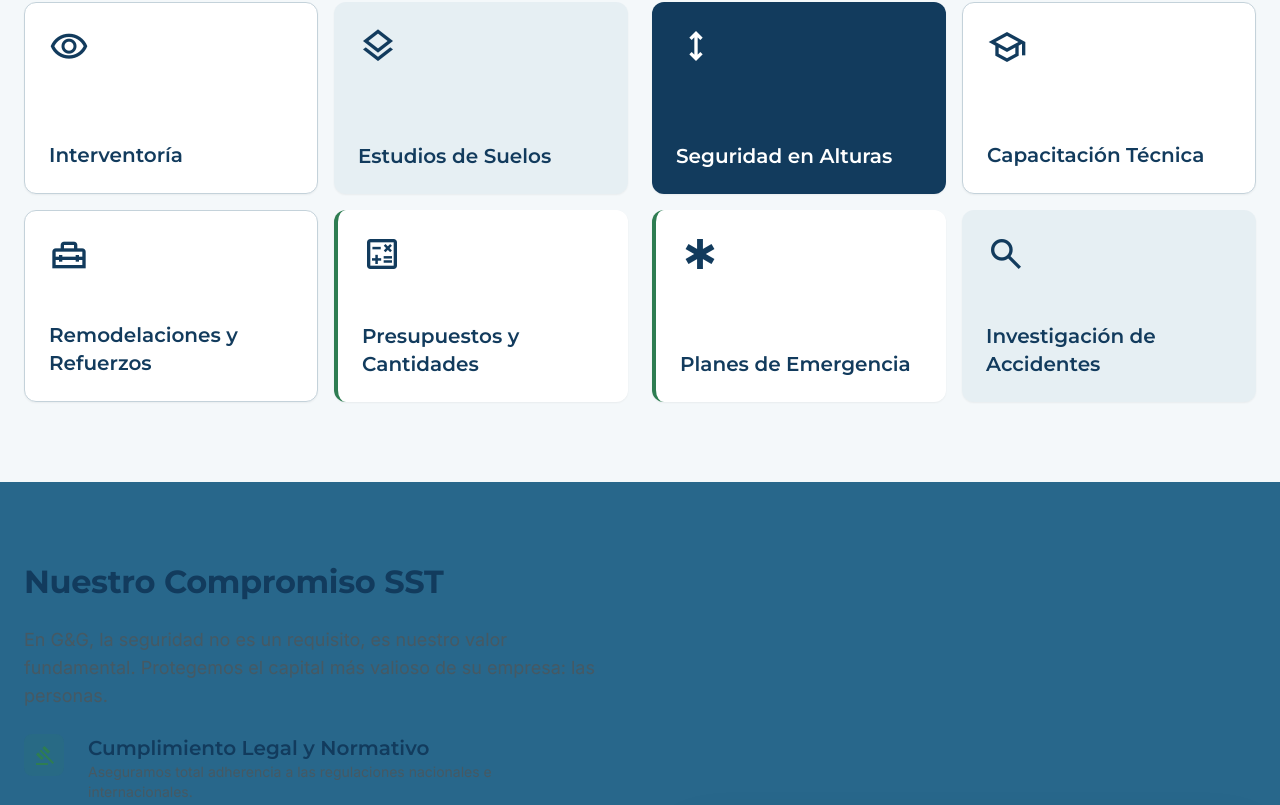
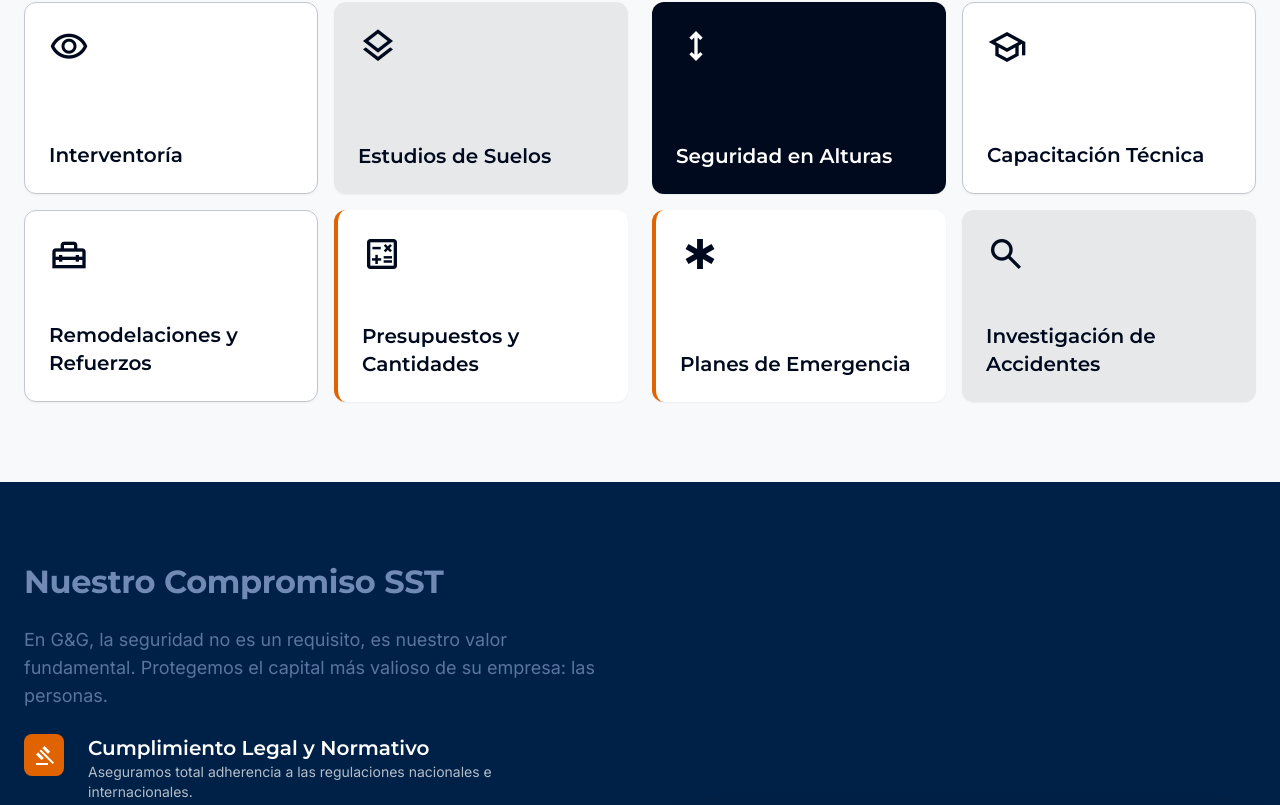
Before and after one commit to yesidco2/GyG-Construcciones-S.A.S-Frontend-, a React (Vite) app: page / in a window 1280 px wide. Shown: the part 1584-2389 px from the top of the page. Built offline with nearby package versions, Linux system fonts and the light colour scheme; no server answers; grey boxes are pictures that could not be loaded; the HTML template or start-up script is replaced by a standard one.

Commit message:
fix: restauracion de colores

```diff
--- a/src/components/Commitment.jsx
+++ b/src/components/Commitment.jsx
@@ -21,14 +21,14 @@ import LeadMagnet from './LeadMagnet';
 function CommitmentItem({ icon, title, description }) {
   return (
     <div className="flex items-start gap-md">
-      <div className="bg-safety-green/10 p-xs rounded-lg shrink-0">
-        <span className="material-symbols-outlined text-safety-green" style={{ fontVariationSettings: "'FILL' 1" }}>
+      <div className="bg-industrial-orange p-xs rounded-lg shrink-0">
+        <span className="material-symbols-outlined text-white" style={{ fontVariationSettings: "'FILL' 1" }}>
           {icon}
         </span>
       </div>
       <div>
-        <h4 className="font-headline-sm text-headline-sm text-primary">{title}</h4>
-        <p className="font-body-sm text-body-sm text-on-surface-variant">{description}</p>
+        <h4 className="font-headline-sm text-headline-sm text-white">{title}</h4>
+        <p className="font-body-sm text-body-sm text-white/70">{description}</p>
       </div>
     </div>
   );
@@ -40,9 +40,9 @@ export default function Commitment() {
       <div className="max-w-container-max mx-auto px-md">
         <div className="grid grid-cols-1 md:grid-cols-2 gap-xl items-center">
           <div>
-            <h2 className="font-headline-lg text-headline-lg mb-md text-primary">Nuestro Compromiso SST</h2>
+            <h2 className="font-headline-lg text-headline-lg mb-md text-on-primary-container">Nuestro Compromiso SST</h2>
             <div className="space-y-md">
-              <p className="font-body-lg text-body-lg text-on-surface-variant">
+              <p className="font-body-lg text-body-lg text-on-primary-container/80">
                 En G&G, la seguridad no es un requisito, es nuestro valor fundamental. Protegemos el capital más valioso de su empresa: las personas.
               </p>
               <div className="space-y-md">
@@ -53,7 +53,7 @@ export default function Commitment() {
               <div className="mt-lg">
                 <button
                   type="button"
-                  className="bg-primary px-lg py-sm rounded-lg font-headline-sm text-headline-sm text-white text-center hover:bg-primary-container transition-all"
+                  className="bg-white/10 backdrop-blur-md border-2 border-white/20 text-white px-lg py-sm rounded-lg font-headline-sm text-headline-sm text-center hover:bg-white/20 transition-all"
                   onClick={() => {
                     const target = document.getElementById('contacto');
                     if (target) {
@@ -66,24 +66,24 @@ export default function Commitment() {
               </div>
 
               {/* Lead Magnet - Descargable EPP */}
-              <div className="mt-xl pt-xl border-t border-primary/15">
-                <h3 className="font-headline-sm text-headline-sm text-primary mb-md">Recurso Gratuito</h3>
+              <div className="mt-xl pt-xl border-t border-white/20">
+                <h3 className="font-headline-sm text-headline-sm text-on-primary-container mb-md">Recurso Gratuito</h3>
                 <LeadMagnet />
               </div>
             </div>
           </div>
           <div className="relative">
-            <div className="aspect-square bg-primary-container/10 rounded-3xl overflow-hidden shadow-2xl relative">
+            <div className="aspect-square bg-industrial-orange/10 rounded-3xl overflow-hidden shadow-2xl relative">
               <img
                 alt="SST Excellence"
-                className="w-full h-full object-cover grayscale opacity-70 hover:grayscale-0 transition-all duration-700"
+                className="w-full h-full object-cover grayscale opacity-50 hover:grayscale-0 transition-all duration-700"
                 data-alt="A professional heavy equipment operator at a high-tech construction site wearing bright orange safety gear and a white hard hat. The scene is illuminated by the golden hour sunlight, highlighting dust particles in the air for a dramatic, industrial atmosphere. The photograph captures the precision and focus required in modern engineering, with architectural structures in the background under a clear sky. The overall style is professional, high-contrast, and emphasizes corporate reliability."
                 src="https://lh3.googleusercontent.com/aida-public/AB6AXuDxuQFodpHP9uLwpuNt-ekzDpEJ5Tl1mmA5X_JA1KIrxa9JlUtLMWFxl53_R5ZWRHJHZG259EKh31orE2lFYvkS6NVKPkzmsu7HyvZvH3N3x3PHlBHbybuWTt_b71hhhsFdkosINXi6c3kaLIfglx98clwHwM9UJc_TXop_8eXXpdEDQ2Xm6v-rS_aHjaiNmwWsUsf4imCVIoGSA5ljQBlnNoLgvQm0qTNmIHLLwfuuZUQSyJgrN5Hn8wdefy1trZDzroZZ0UUBcxc"
               />
-              <div className="absolute inset-0 bg-gradient-to-t from-primary/80 via-primary/10 to-transparent" />
-              <div className="absolute bottom-md left-md right-md bg-white/90 backdrop-blur-xl p-md rounded-2xl border border-white/60">
-                <div className="text-safety-green font-headline-xl text-headline-xl leading-none">0%</div>
-                <div className="font-label-caps text-label-caps uppercase text-primary tracking-widest mt-xs">Índice de Siniestralidad en Proyectos 2023</div>
+              <div className="absolute inset-0 bg-gradient-to-t from-primary-container via-transparent to-transparent" />
+              <div className="absolute bottom-md left-md right-md bg-white/10 backdrop-blur-xl p-md rounded-2xl border border-white/20">
+                <div className="text-industrial-orange font-headline-xl text-headline-xl leading-none">0%</div>
+                <div className="font-label-caps text-label-caps uppercase text-white tracking-widest mt-xs">Índice de Siniestralidad en Proyectos 2023</div>
               </div>
             </div>
           </div>
--- a/src/index.css
+++ b/src/index.css
@@ -22,7 +22,7 @@ body {
 }
 
 .gradient-overlay {
-  background: linear-gradient(180deg, rgba(18, 59, 93, 0.12) 0%, rgba(18, 59, 93, 0.38) 100%);
+  background: linear-gradient(180deg, rgba(0, 10, 30, 0.7) 0%, rgba(0, 10, 30, 0.9) 100%);
 }
 
 .bento-card {
@@ -35,7 +35,7 @@ body {
 }
 
 .industrial-border {
-  border-left: 4px solid #2e7d52;
+  border-left: 4px solid #e16300;
 }
 
 @keyframes shake {
--- a/src/pages/ConsultProjectPage.jsx
+++ b/src/pages/ConsultProjectPage.jsx
@@ -104,7 +104,7 @@ export default function ConsultProjectPage() {
   };
 
   return (
-    <section className="min-h-screen bg-background px-md py-xl pt-24">
+    <section className="min-h-screen bg-[#eef2ff] px-md py-xl pt-24">
       <div className="mx-auto max-w-5xl rounded-[2rem] bg-white shadow-xl border border-surface-variant p-6 md:p-14">
         <div className="grid gap-8 lg:grid-cols-[1.1fr_0.9fr] items-start">
           <div className="space-y-6">
--- a/src/pages/GestionSSTPage.jsx
+++ b/src/pages/GestionSSTPage.jsx
@@ -71,7 +71,7 @@ export default function GestionSSTPage() {
             src="https://images.unsplash.com/photo-1504307651254-35680f356dfd?w=1600&auto=format&fit=crop&q=85"
             fetchPriority="high"
           />
-          <div className="absolute inset-0 bg-gradient-to-b from-primary/25 via-primary/45 to-primary/60" />
+          <div className="absolute inset-0 bg-gradient-to-b from-[#000a1e]/40 via-[#000a1e]/70 to-[#000a1e]/80" />
         </div>
 
         <div className="relative z-10 max-w-container-max mx-auto px-margin-mobile md:px-md w-full text-center md:text-left mt-xl">
@@ -115,8 +115,8 @@ export default function GestionSSTPage() {
                 key={card.title}
                 className="flex flex-col items-center border border-surface-variant bg-surface-container-lowest p-md text-center shadow-ambient transition-standard card-hover rounded-lg"
               >
-                <div className="mb-sm flex h-16 w-16 items-center justify-center rounded-full bg-safety-green/10">
-                  <span className="material-symbols-outlined text-3xl text-safety-green">{card.icon}</span>
+                <div className="mb-sm flex h-16 w-16 items-center justify-center rounded-full bg-primary-container/10">
+                  <span className="material-symbols-outlined text-3xl text-primary">{card.icon}</span>
                 </div>
                 <h3 className="mb-xs font-headline-sm text-headline-sm text-primary">{card.title}</h3>
                 <p className="font-body-sm text-body-sm text-on-surface-variant">{card.description}</p>
--- a/tailwind.config.js
+++ b/tailwind.config.js
@@ -4,55 +4,54 @@ export default {
   theme: {
     extend: {
       colors: {
-        tertiary: '#1b5e3a',
-        'primary-fixed-dim': '#c7e1ed',
-        'surface-dim': '#dce7ed',
+        tertiary: '#1a0600',
+        'primary-fixed-dim': '#aec7f6',
+        'surface-dim': '#d8dadc',
         'on-primary': '#ffffff',
-        surface: '#f4f8fa',
-        'on-secondary-fixed': '#18251d',
-        'on-tertiary-container': '#2e7d52',
-        'surface-container-low': '#edf4f7',
-        'primary-fixed': '#e6f3f8',
+        surface: '#f7f9fb',
+        'on-secondary-fixed': '#1b1c1c',
+        'on-tertiary-container': '#e16300',
+        'surface-container-low': '#f2f4f6',
+        'primary-fixed': '#d6e3ff',
         'surface-container-lowest': '#ffffff',
         'inverse-on-surface': '#eff1f3',
-        outline: '#687b87',
-        'tertiary-fixed-dim': '#a8d5b5',
-        'on-tertiary-fixed': '#102f20',
-        'on-primary-container': '#e2f0f6',
-        'inverse-surface': '#263640',
-        'tertiary-container': '#1b5e3a',
-        'surface-variant': '#e0e9ee',
-        'surface-container-high': '#e6eff3',
-        secondary: '#536975',
+        outline: '#74777f',
+        'tertiary-fixed-dim': '#ffb690',
+        'on-tertiary-fixed': '#341100',
+        'on-primary-container': '#708ab5',
+        'inverse-surface': '#2d3133',
+        'tertiary-container': '#3d1600',
+        'surface-variant': '#e0e3e5',
+        'surface-container-high': '#e6e8ea',
+        secondary: '#5e5e5e',
         'on-secondary': '#ffffff',
-        'secondary-container': '#e1ece5',
-        primary: '#123b5d',
-        background: '#f4f8fa',
-        'on-primary-fixed-variant': '#315b73',
-        'outline-variant': '#c4d2da',
-        'tertiary-fixed': '#d9f0df',
-        'on-surface-variant': '#465963',
-        'on-secondary-container': '#354b3d',
-        'primary-container': '#28678b',
+        'secondary-container': '#e3e2e2',
+        primary: '#000a1e',
+        background: '#f7f9fb',
+        'on-primary-fixed-variant': '#2d476f',
+        'outline-variant': '#c4c6cf',
+        'tertiary-fixed': '#ffdbca',
+        'on-surface-variant': '#44474e',
+        'on-secondary-container': '#646464',
+        'primary-container': '#002147',
         'on-error': '#ffffff',
         error: '#ba1a1a',
         'on-tertiary': '#ffffff',
-        'on-secondary-fixed-variant': '#3b5646',
-        'surface-bright': '#f8fbfc',
-        'on-tertiary-fixed-variant': '#24583b',
-        'surface-container-highest': '#e5eef2',
-        'on-surface': '#172b36',
-        'secondary-fixed': '#e1ece5',
-        'on-primary-fixed': '#08283b',
-        'on-background': '#172b36',
-        'surface-tint': '#315f79',
+        'on-secondary-fixed-variant': '#464747',
+        'surface-bright': '#f7f9fb',
+        'on-tertiary-fixed-variant': '#783200',
+        'surface-container-highest': '#e0e3e5',
+        'on-surface': '#191c1e',
+        'secondary-fixed': '#e3e2e2',
+        'on-primary-fixed': '#001b3d',
+        'on-background': '#191c1e',
+        'surface-tint': '#465f88',
         'on-error-container': '#93000a',
         'inverse-primary': '#aec7f6',
         'error-container': '#ffdad6',
         'secondary-fixed-dim': '#c7c6c6',
-        'surface-container': '#f0f5f7',
-        'industrial-orange': '#2e7d52',
-        'safety-green': '#2e7d52',
+        'surface-container': '#eceef0',
+        'industrial-orange': '#e16300',
       },
       borderRadius: {
         DEFAULT: '0.25rem',
```
Also changed, not shown: src/components/Hero.jsx (+6 -6 lines).
